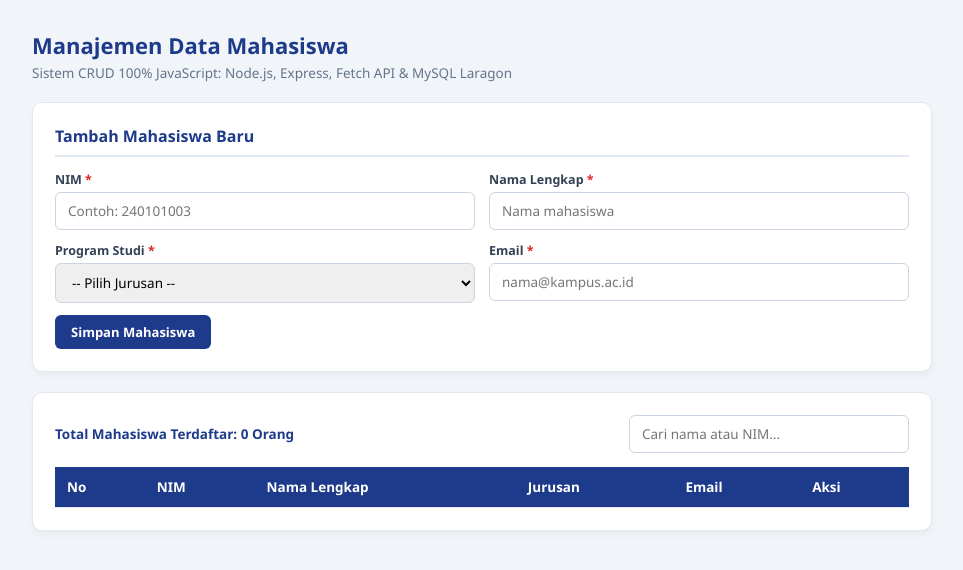
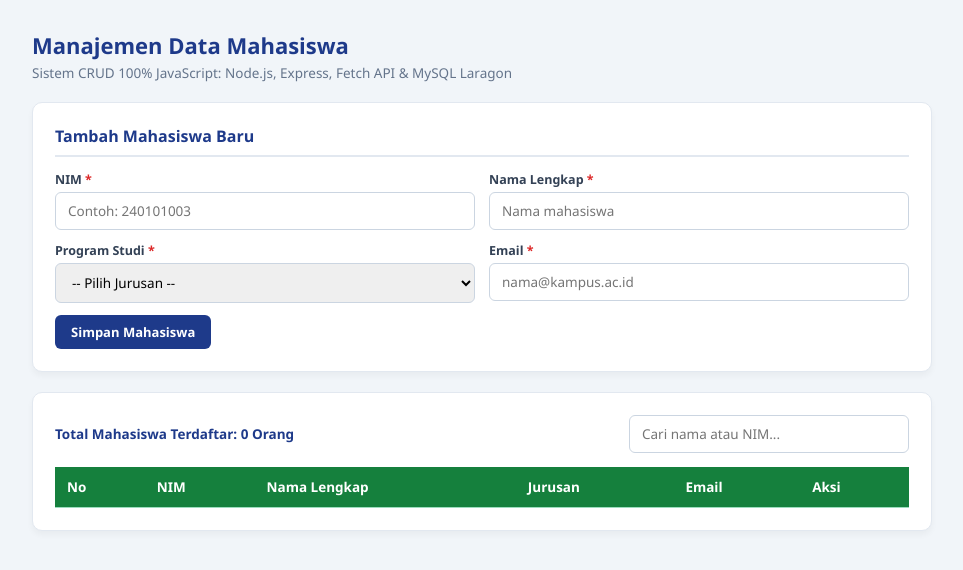
Before and after one commit to 2406120-sys/web_form-review, a website: page modul 7/public/index.html in a window 1280 px wide. Shown: the whole page, without its empty margins (158-1121 px from the left). Drawn offline with Linux system fonts and the light colour scheme; no server answers.

Commit message:
menyelesaikan modul 7

```diff
--- a/modul 7/public/style.css
+++ b/modul 7/public/style.css
@@ -139,18 +139,18 @@ table {
 th, td {
     padding: 11px 12px;
     text-align: left;
-    border-bottom: 1px solid #e2e8f0;
+    border-bottom: 1px solid #9bddbe;
     font-size: 13.5px;
 }
 
 th {
-    background-color: #1e3a8a;
+    background-color: #15803d;
     color: white;
     font-weight: 600;
 }
 
 tr:hover {
-    background-color: #f8fafc;
+    background-color: #8ed6ca;
 }
 
 .alert {
```
